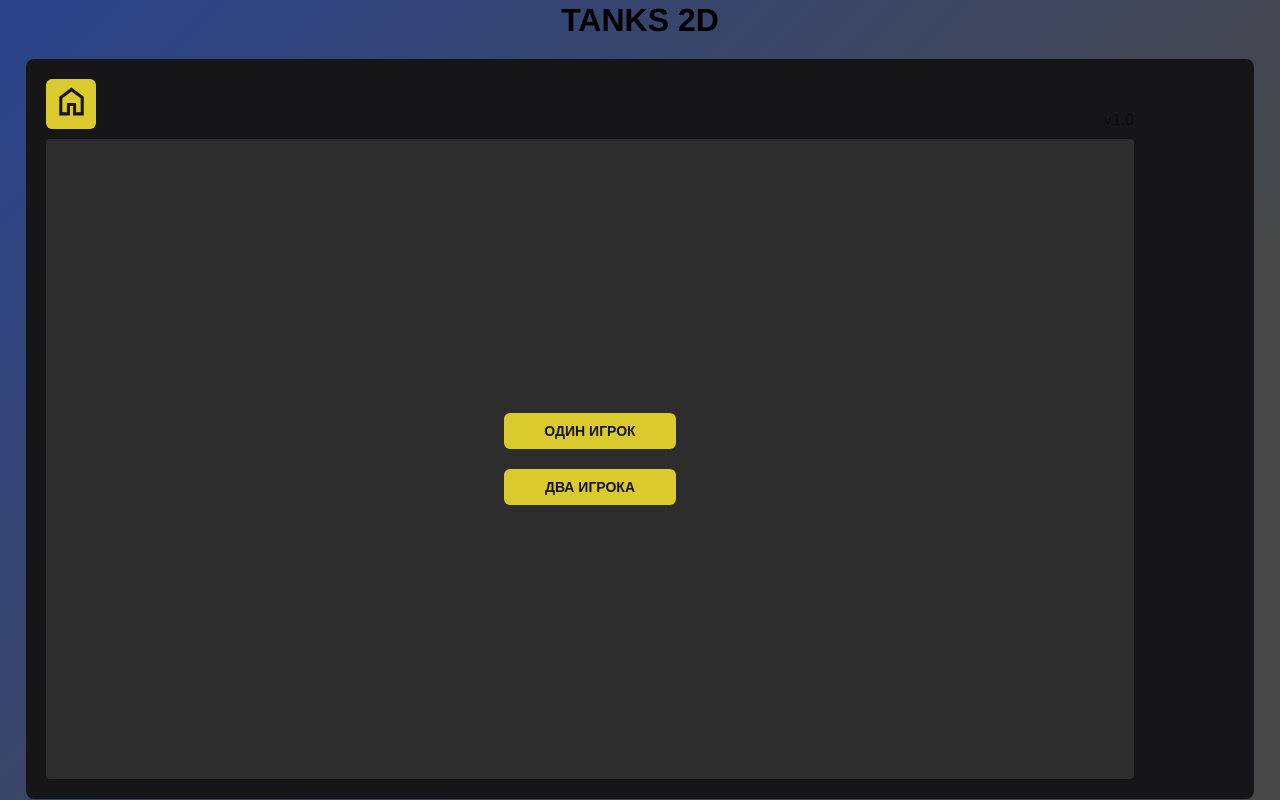
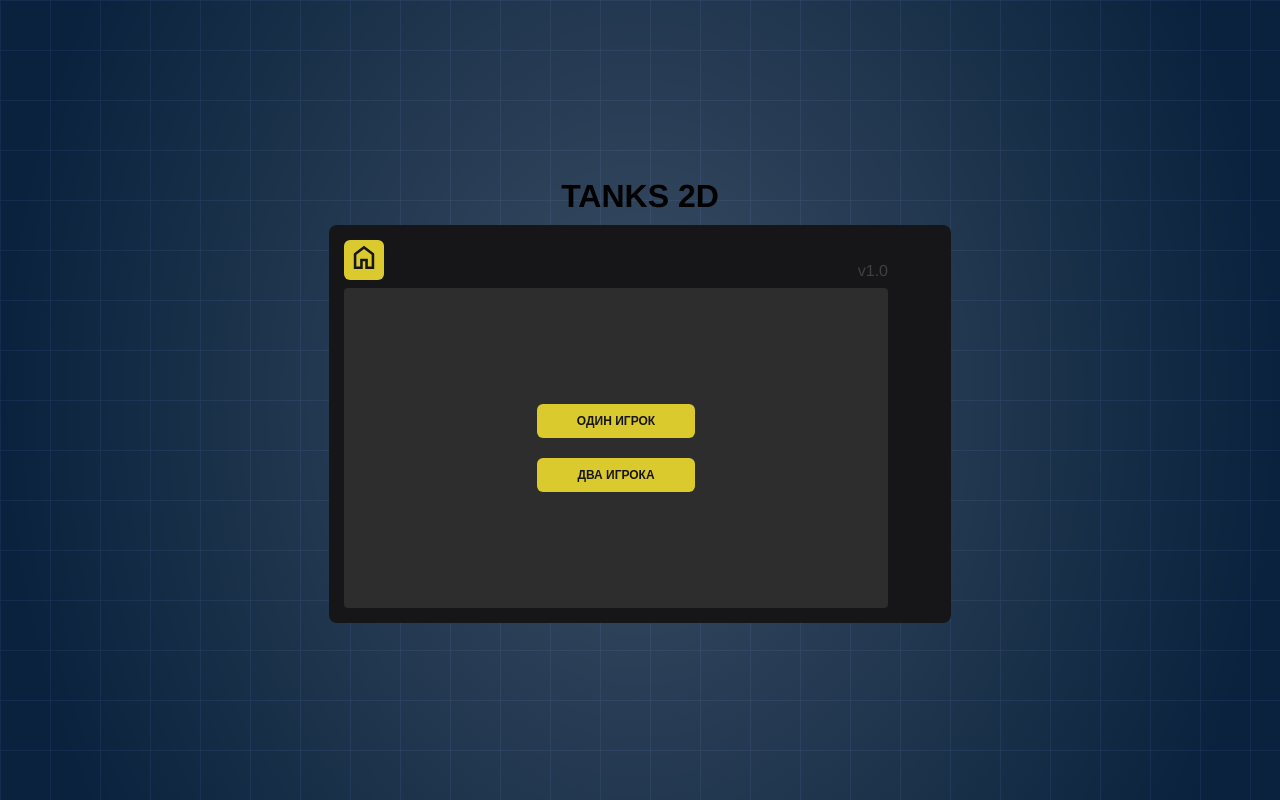
Before and after one commit to UNIRE-STUDIO/Tanks2D, a Vue app: page / in a window 1280 px wide. Built offline with nearby package versions, Linux system fonts and the light colour scheme.

Commit message:
Адаптация под маленькие экраны, доработка интерфейса

```diff
--- a/src/App.vue
+++ b/src/App.vue
@@ -29,15 +29,27 @@ export default {
             config: null,
             uiFields: new UIFields(),
             game: new Game(),
+            widthRightPart: 0
         }
     },
     mounted() {
         this.config = new Config(this.$refs.myCanvas);
+        if (window.innerWidth < 1600){
+            this.config.grid = 16;
+            this.config.updateParams();
+            // this.config.scaleMultiplier = 0.75;
+            // this.config.updateParams();
+            // this.config.ctx.scale(0.75, 0.75);
+        }
+        this.widthRightPart = (this.config.grid * 3 - this.config.grid/2) + 'px';
+        console.log(this.widthRightPart);
         this.game.init(this.config, this.uiFields);
         this.canvasWidth = (this.config.viewSize.x * this.config.grid) + 'px';
         this.canvasHeight = (this.config.viewSize.y * this.config.grid) + 'px';
     },
     methods: {
+        calc(){
+        }
     }
 }
 </script>
@@ -78,7 +90,7 @@ export default {
 }
 
 .h1 {
-    margin-bottom: 20px;
+    margin-bottom: 10px;
 }
 
 .game {
@@ -86,11 +98,12 @@ export default {
     flex-direction: row;
     background-color: #161618;
     border-radius: 8px;
-    padding: 20px;
+    padding: 15px;
 }
 
 .right-part {
-    width: 100px;
+    width: v-bind(widthRightPart);
+    margin-left: 8px;
     border-color: dimgray;
     border-left: 2px;
 }
@@ -99,8 +112,8 @@ export default {
     display: grid;
     grid-template-columns: repeat(3, 1fr);
     align-items: center;
-    height: 50px;
-    margin-bottom: 10px;
+    height: 40px;
+    margin-bottom: 8px;
 }
 
 #current-level{
@@ -114,7 +127,7 @@ export default {
     grid-column-end: 4;
     text-align: right;
     align-self: flex-end;
-    color: #0e0e0f;
+    color: #404041;
 }
 
 .canvas-wrapper {
@@ -134,5 +147,6 @@ export default {
     position: absolute;
     background-color: #2d2d2d;
     border-radius: 4px;
+    image-rendering: pixelated;
 }
 </style>
--- a/src/assets/main.css
+++ b/src/assets/main.css
@@ -6,8 +6,25 @@
 body {
     width: 100%;
     min-height: 100vh;
-    background: rgb(71,71,71);
-    background: linear-gradient(315deg, rgba(71,71,71,1) 27%, rgba(42,67,140,1) 100%);
+    background:radial-gradient(50% 100%, rgba(255,255,255,.2), rgba(255,255,255,0)),
+
+    linear-gradient(90deg, rgba(24, 49, 85, 0.7) 1px, transparent 0),
+    linear-gradient(180deg, rgba(24, 49, 85, 0.7) 1px, transparent 0);
+
+    background-color:#0a223d;
+
+    background-size:100% 100%,
+
+            50px 50px,
+            50px 50px,
+
+            25px 25px,
+            25px 25px,
+
+            100px 100px,
+            100px 100px;
+
+    background-attachment: local;
     display: flex;
     justify-content: center;
     align-items: center;
@@ -15,7 +32,7 @@ body {
 
 .btn {
     color: #161618;
-    font-size: 14px;
+    font-size: 12px;
     font-weight: bold;
     padding: 10px 40px;
     background-color: rgb(219, 202, 46);
@@ -32,9 +49,9 @@ body {
 
 .btn-mini {
     color: #161618;
-    font-size: 25px;
-    height: 50px;
-    width: 50px;
+    font-size: 20px;
+    height: 40px;
+    width: 40px;
     background-color: rgb(219, 202, 46);
     border-radius: 6px;
     border-style: none;
@@ -47,3 +64,14 @@ body {
 .btn-mini:hover {
     background-color: rgb(163, 150, 31);
 }
+
+.lbl {
+    font-size: 25px;
+    font-weight: bold;
+    margin-bottom: 20px;
+    color: aliceblue;
+    text-shadow:2px 0 0 rgb(26, 26, 26),
+                0 2px 0 rgb(26, 26, 26),
+                -2px 0 0 rgb(26, 26, 26),
+                0 -2px 0 rgb(26, 26, 26);
+  }
--- a/src/components/GameOverScreen.vue
+++ b/src/components/GameOverScreen.vue
@@ -24,14 +24,8 @@
 </template>
 
 <style scoped>
-    .wrapper{
+  .wrapper{
 
-    }
-  .lbl {
-    font-size: 30px;
-    font-weight: bold;
-    margin-bottom: 20px;
-    color: aliceblue;
   }
   .panel {
     display: flex;
--- a/src/components/MainScreen_Top.vue
+++ b/src/components/MainScreen_Top.vue
@@ -11,7 +11,7 @@
 <template>
     <div class="panel">
         <button class="btn-mini" @click="goToPage()">
-            <svg width="35" height="36" viewBox="0 0 35 36" fill="none" xmlns="http://www.w3.org/2000/svg">
+            <svg width="30" height="30" viewBox="0 0 35 36" fill="none" xmlns="http://www.w3.org/2000/svg">
                 <path d="M8.3125 29.3H12.9063V20H22.0938V29.3H26.6875V15.35L17.5 8.375L8.3125 15.35V29.3ZM5.25 32.4V13.8L17.5 4.5L29.75 13.8V32.4H19.0313V23.1H15.9688V32.4H5.25Z" fill="#161618"/>
             </svg>
         </button>
--- a/src/components/PauseScreen.vue
+++ b/src/components/PauseScreen.vue
@@ -23,12 +23,6 @@
     .wrapper{
 
     }
-  .lbl {
-    font-size: 30px;
-    font-weight: bold;
-    margin-bottom: 20px;
-    color: aliceblue;
-  }
   .panel {
     display: flex;
     justify-content: space-between;
--- a/src/components/PauseScreen_Top.vue
+++ b/src/components/PauseScreen_Top.vue
@@ -12,7 +12,7 @@
 <template>
     <div class="panel">
         <button class="btn-mini" @click="game.changeScreen(-1)">
-            <svg width="35" height="50" viewBox="4 0 50 50" fill="161618" xmlns="http://www.w3.org/2000/svg">
+            <svg width="30" height="40" viewBox="4 0 50 50" fill="161618" xmlns="http://www.w3.org/2000/svg">
                 <path d="M35 50L11 25L35 0L40 4L20 25L40 45L35 50Z"/>
             </svg>
         </button>
--- a/src/components/PlayScreen_Right.vue
+++ b/src/components/PlayScreen_Right.vue
@@ -53,10 +53,8 @@ import type1img from "/sprites/tankNpc1_Down.png";
         align-items: center;
     }
     #countNpcTanks{
-        width: 80px;
-
         display: grid;
-        grid-template-rows: repeat(7, 30px);
+        grid-template-rows: repeat(7, 1fr);
         grid-template-columns: repeat(2, 1fr);
         align-items: start;
         justify-items: center;
--- a/src/scripts/config.js
+++ b/src/scripts/config.js
@@ -12,6 +12,11 @@ export default class Config
         };
         this.canvas = canvas;
         this.ctx = this.canvas.getContext('2d');
+        this.updateParams();
+    }
+
+    updateParams(){
+        this.grid2 = this.grid * 2;
         this.canvas.width = this.viewSize.x * this.grid;
         this.canvas.height = this.viewSize.y * this.grid;
     }
--- a/src/scripts/input.js
+++ b/src/scripts/input.js
@@ -49,7 +49,8 @@ export default class Input
 
     setKeydown(e)
     {
-        if (e.code === "Slash")
+        console.log(e.code)
+        if (e.code === "Slash" || e.code === "Numpad0")
         {
             this.shootPlayer1Event();
         }
```
